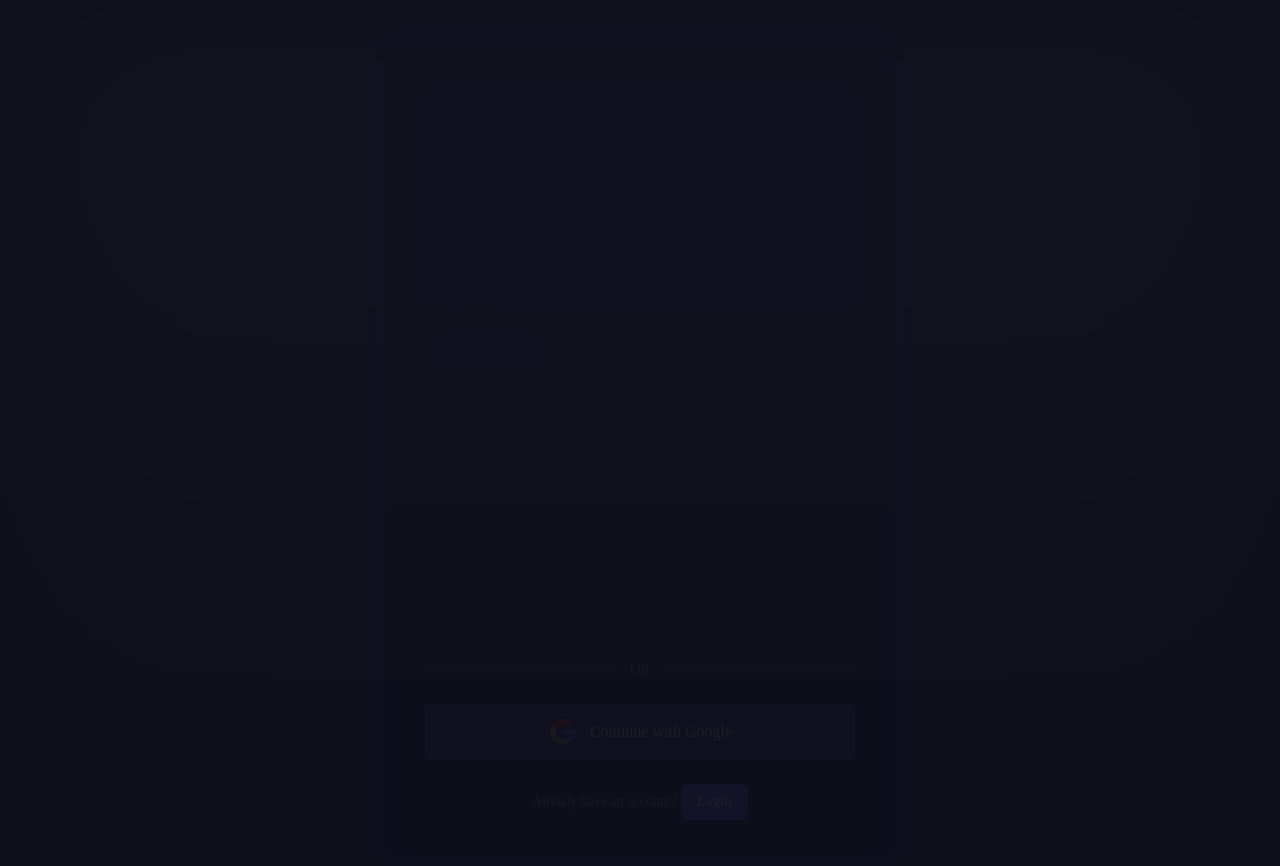
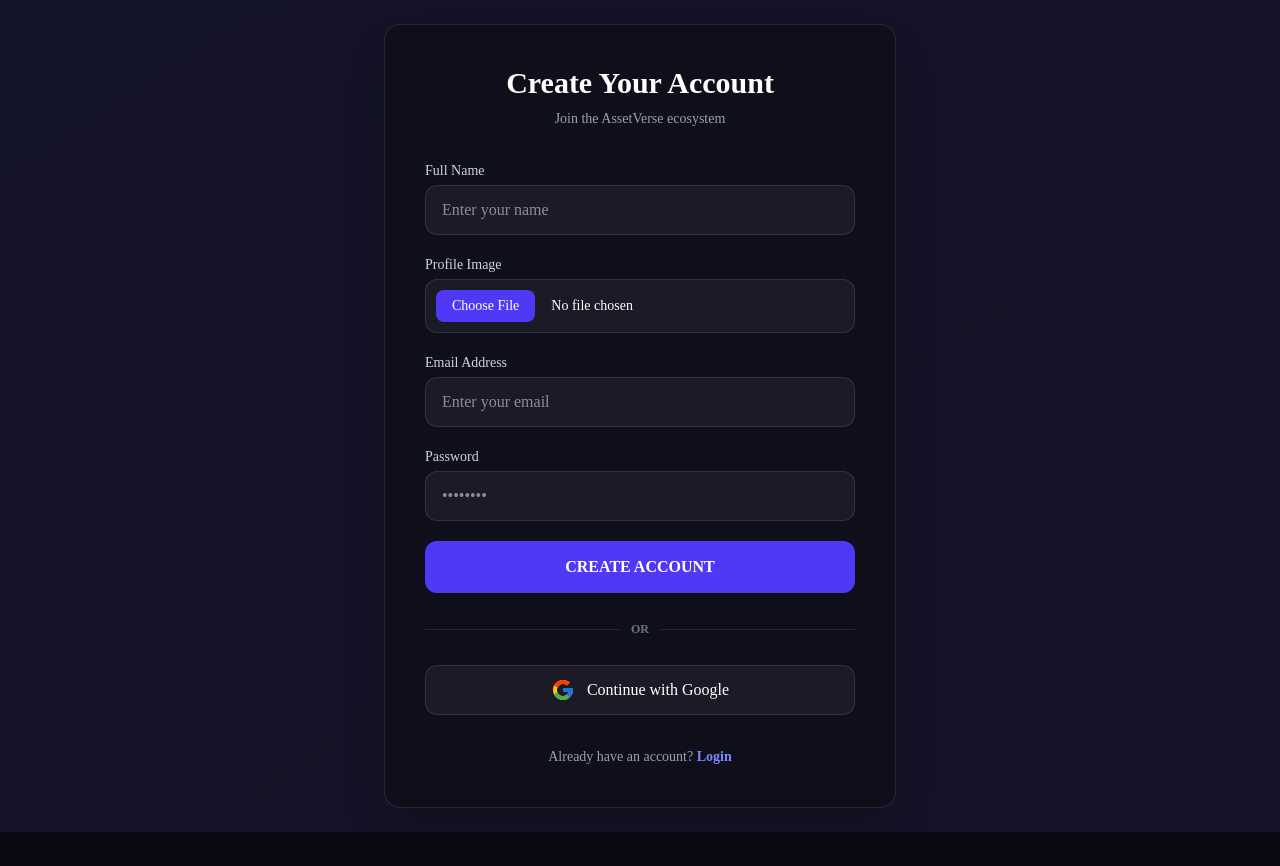
Before and after one commit to itsSopno/Asset-Verse, a React (Vite) app: page /signup in a window 1280 px wide. After the commit the page ends 832 px from the top, so only its background shows below. Built offline with nearby package versions, Linux system fonts and the light colour scheme; no server answers; a web font is replaced by a local one.

Commit message:
Initial clean commit

```diff
--- a/src/pages/ErrorPage.jsx
+++ b/src/pages/ErrorPage.jsx
@@ -41,7 +41,7 @@ const ErrorPage = () => {
         <div className="flex flex-col sm:flex-row justify-center gap-4">
           <button
             onClick={() => navigate(-1)}
-            className="flex items-center justify-center px-6 py-2 rounded-lg bg-gray-700 hover:bg-gray-600 text-white transition-colors duration-200"
+            className="flex items-center justify-center px-6 py-2 rounded-lg bg-indigo-600 text-white transition-colors duration-200"
           >
             <svg
               xmlns="http://www.w3.org/2000/svg"
--- a/src/pages/SignUp/SignUp.jsx
+++ b/src/pages/SignUp/SignUp.jsx
@@ -5,8 +5,6 @@ import { toast } from "react-hot-toast";
 import { TbFidgetSpinner } from "react-icons/tb";
 import { useForm } from "react-hook-form";
 import { imageUpload, saveOrUpdateUser } from "../../utils";
-import gsap from "gsap";
-import { useEffect, useRef } from "react";
 
 const SignUp = () => {
   const { createUser, updateUserProfile, signInWithGoogle, loading } = useAuth();
@@ -20,67 +18,31 @@ const SignUp = () => {
     formState: { errors },
   } = useForm();
 
-  // GSAP refs
-  const containerRef = useRef(null);
-  const formRef = useRef(null);
-  const headingRef = useRef(null);
-
-  useEffect(() => {
-    gsap.from(containerRef.current, {
-      opacity: 0,
-      y: 20,
-      duration: 0.8,
-      ease: "power2.out",
-    });
-
-    gsap.from(headingRef.current, {
-      opacity: 0,
-      y: 10,
-      duration: 0.7,
-      delay: 0.2,
-      ease: "power2.out",
-    });
-
-    gsap.from(formRef.current.children, {
-      opacity: 0,
-      y: 15,
-      duration: 0.6,
-      stagger: 0.12,
-      delay: 0.3,
-      ease: "power2.out",
-    });
-  }, []);
-
   const onSubmit = async (data) => {
     const { name, image, email, password } = data;
     const imageFile = image[0];
 
     try {
       const imageURL = await imageUpload(imageFile);
-
       const result = await createUser(email, password);
-
       await saveOrUpdateUser({ name, email, image: imageURL });
-
       await updateUserProfile(name, imageURL);
 
       navigate(from, { replace: true });
       toast.success("Signup Successful");
     } catch (err) {
-      toast.error(err?.message);
+      toast.error(err?.message || "Signup failed");
     }
   };
 
   const handleGoogleSignIn = async () => {
     try {
       const { user } = await signInWithGoogle();
-
       await saveOrUpdateUser({
         name: user?.displayName,
         email: user?.email,
         image: user?.photoURL,
       });
-
       navigate(from, { replace: true });
       toast.success("Signup Successful");
     } catch (err) {
@@ -89,127 +51,110 @@ const SignUp = () => {
   };
 
   return (
-    <div className="min-h-screen flex items-center justify-center bg-[#0f0f1c] p-6 relative overflow-hidden">
-      {/* Glass Glow */}
-      <div className="absolute inset-0 before:absolute before:inset-0 before:bg-gradient-to-b before:from-white/10 before:to-transparent before:blur-[100px] before:opacity-20 pointer-events-none" />
+    <div className="min-h-screen flex items-center justify-center bg-[#0f0f1c] p-6 relative">
+      {/* Background Decor */}
+      <div className="absolute inset-0 bg-gradient-to-br from-indigo-500/5 to-purple-500/5 pointer-events-none" />
 
-      <div
-        ref={containerRef}
-        className="w-full max-w-lg bg-[#0f0f1c]/40 backdrop-blur-xl p-10 rounded-2xl border border-indigo-500/20 shadow-[0_0_40px_rgba(80,80,255,0.35)] relative z-10 text-white"
-      >
+      <div className="w-full max-w-lg bg-[#0f0f1c] p-8 md:p-10 rounded-2xl border border-white/10 shadow-2xl relative z-10 text-white">
         {/* HEADER */}
-        <div className="mb-8 text-center space-y-2" ref={headingRef}>
-          <h1 className="text-4xl font-bold text-indigo-400 drop-shadow-xl">
+        <div className="mb-8 text-center">
+          <h1 className="text-3xl font-bold text-white">
             Create Your Account
           </h1>
-          <p className="text-gray-400 text-sm">Join AssetVerse ecosystem</p>
+          <p className="text-gray-400 text-sm mt-2">
+            Join the AssetVerse ecosystem
+          </p>
         </div>
 
         {/* FORM */}
-        <form
-          ref={formRef}
-          onSubmit={handleSubmit(onSubmit)}
-          className="space-y-6"
-          noValidate
-        >
+        <form onSubmit={handleSubmit(onSubmit)} className="space-y-5" noValidate>
           {/* NAME */}
           <div>
-            <label className="text-sm text-gray-300 mb-1 block">Full Name</label>
+            <label className="text-sm font-medium text-gray-300 mb-1 block">Full Name</label>
             <input
               type="text"
               placeholder="Enter your name"
-              className="w-full px-4 py-3 bg-white/10 border border-indigo-500/20 rounded-lg outline-none focus:ring-2 focus:ring-indigo-500 transition"
-              {...register("name", {
-                required: "Name is required",
-                maxLength: { value: 20, message: "Name too long" },
-              })}
+              className="w-full px-4 py-3 bg-white/5 border border-white/10 rounded-xl outline-none focus:border-indigo-500 transition-all"
+              {...register("name", { required: "Name is required" })}
             />
-            {errors.name && (
-              <p className="text-red-400 text-xs mt-1">{errors.name.message}</p>
-            )}
+            {errors.name && <p className="text-red-400 text-xs mt-1">{errors.name.message}</p>}
           </div>
 
           {/* IMAGE */}
           <div>
-            <label className="text-sm text-gray-300 mb-1 block">Profile Image</label>
+            <label className="text-sm font-medium text-gray-300 mb-1 block">Profile Image</label>
             <input
               type="file"
               accept="image/*"
-              className="w-full text-sm bg-white/5 rounded-lg border border-dashed border-indigo-500/30 p-3 cursor-pointer file:bg-indigo-600 file:text-white file:border-none file:px-4 file:py-2 file:rounded-md"
-              {...register("image")}
+              className="w-full text-sm bg-white/5 rounded-xl border border-white/10 p-2.5 cursor-pointer file:bg-indigo-600 file:text-white file:border-none file:px-4 file:py-1.5 file:rounded-lg file:mr-4"
+              {...register("image", { required: "Image is required" })}
             />
+            {errors.image && <p className="text-red-400 text-xs mt-1">{errors.image.message}</p>}
           </div>
 
           {/* EMAIL */}
           <div>
-            <label className="text-sm text-gray-300 mb-1 block">Email Address</label>
+            <label className="text-sm font-medium text-gray-300 mb-1 block">Email Address</label>
             <input
               type="email"
               placeholder="Enter your email"
-              className="w-full px-4 py-3 bg-white/10 border border-indigo-500/20 rounded-lg outline-none focus:ring-2 focus:ring-indigo-500 transition"
+              className="w-full px-4 py-3 bg-white/5 border border-white/10 rounded-xl outline-none focus:border-indigo-500 transition-all"
               {...register("email", {
                 required: "Email is required",
-                pattern: {
-                  value: /^[a-zA-Z0-9._%+-]+@[a-zA-Z0-9.-]+\.[a-zA-Z]{2,}$/,
-                  message: "Invalid email",
-                },
+                pattern: { value: /^\S+@\S+$/i, message: "Invalid email" }
               })}
             />
-            {errors.email && (
-              <p className="text-red-400 text-xs mt-1">{errors.email.message}</p>
-            )}
+            {errors.email && <p className="text-red-400 text-xs mt-1">{errors.email.message}</p>}
           </div>
 
           {/* PASSWORD */}
           <div>
-            <label className="text-sm text-gray-300 mb-1 block">Password</label>
+            <label className="text-sm font-medium text-gray-300 mb-1 block">Password</label>
             <input
               type="password"
-              placeholder="*******"
-              autoComplete="new-password"
-              className="w-full px-4 py-3 bg-white/10 border border-indigo-500/20 rounded-lg outline-none focus:ring-2 focus:ring-indigo-500 transition"
+              placeholder="••••••••"
+              className="w-full px-4 py-3 bg-white/5 border border-white/10 rounded-xl outline-none focus:border-indigo-500 transition-all"
               {...register("password", {
                 required: "Password is required",
-                minLength: { value: 6, message: "Minimum 6 characters" },
+                minLength: { value: 6, message: "Minimum 6 characters" }
               })}
             />
-            {errors.password && (
-              <p className="text-red-400 text-xs mt-1">{errors.password.message}</p>
-            )}
+            {errors.password && <p className="text-red-400 text-xs mt-1">{errors.password.message}</p>}
           </div>
 
           {/* CREATE ACCOUNT BUTTON */}
           <button
+            disabled={loading}
             type="submit"
-            className="w-full bg-indigo-600 text-white  hover:bg-indigo-700 py-3 rounded-lg transition font-semibold shadow-lg flex justify-center items-center"
+            className="w-full bg-indigo-600 hover:bg-indigo-700 text-white py-3.5 rounded-xl font-bold transition-all disabled:opacity-50 disabled:cursor-not-allowed"
           >
-           Create ACCOUNT
+            {loading ? <TbFidgetSpinner className="animate-spin mx-auto" size={24} /> : "CREATE ACCOUNT"}
           </button>
         </form>
 
         {/* OR LINE */}
-        <div className="flex items-center space-x-3 my-6">
-          <div className="flex-1 h-px bg-gray-700" />
-          <p className="text-gray-400 text-sm">OR</p>
-          <div className="flex-1 h-px bg-gray-700" />
+        <div className="flex items-center space-x-3 my-7">
+          <div className="flex-1 h-px bg-white/10" />
+          <p className="text-gray-500 text-xs font-bold uppercase">OR</p>
+          <div className="flex-1 h-px bg-white/10" />
         </div>
 
         {/* GOOGLE BUTTON */}
         <button
           onClick={handleGoogleSignIn}
-          className="w-full flex items-center justify-center gap-3 py-3 border border-indigo-500/20 bg-white/10 rounded-lg hover:bg-white/20 transition cursor-pointer"
+          className="w-full flex items-center justify-center gap-3 py-3 border border-white/10 bg-white/5 rounded-xl hover:bg-white/10 transition-all font-medium cursor-pointer"
         >
-          <FcGoogle size={30} />
+          <FcGoogle size={24} />
           <span>Continue with Google</span>
         </button>
 
         {/* LOGIN LINK */}
-        <p className="text-center text-gray-400 text-sm mt-6">
+        <p className="text-center text-gray-400 text-sm mt-8">
           Already have an account?{" "}
           <Link
             to="/login"
             state={from}
-            className="inline-block px-4 py-2 bg-indigo-500 hover:bg-indigo-600 rounded-lg text-white font-semibold transition shadow-lg"
+            className="text-indigo-400 font-bold hover:underline"
           >
             Login
           </Link>
```
